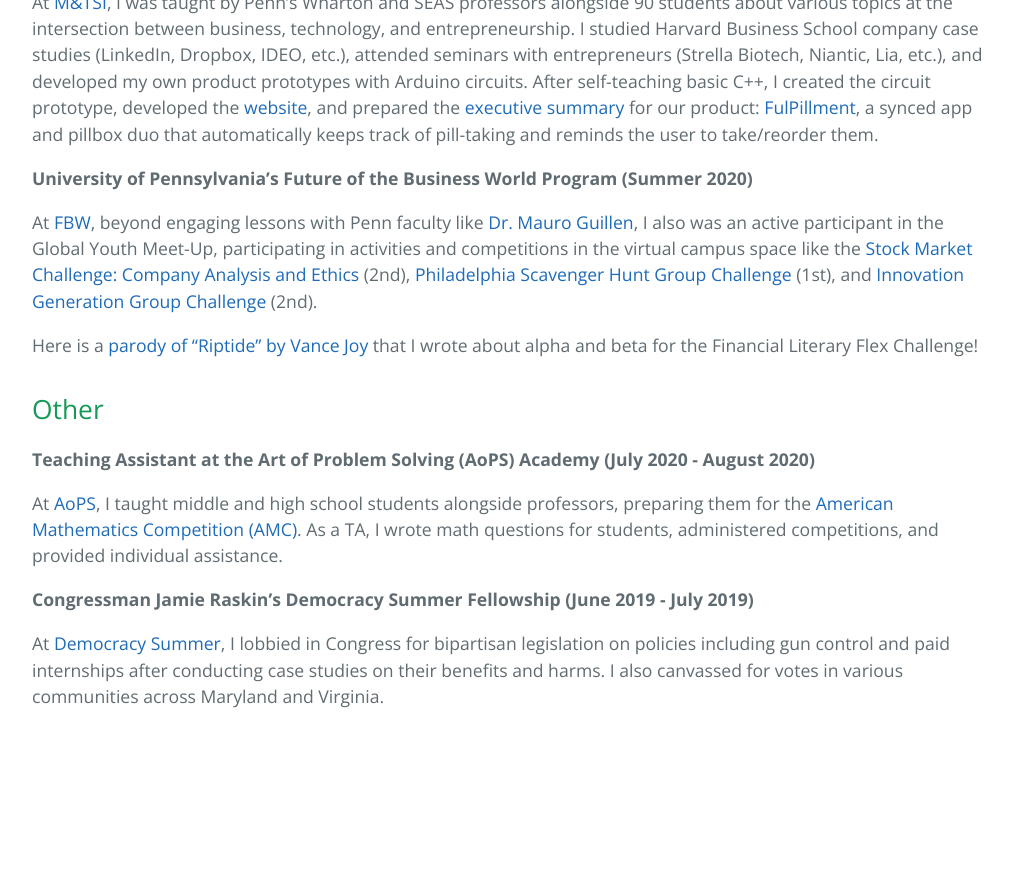
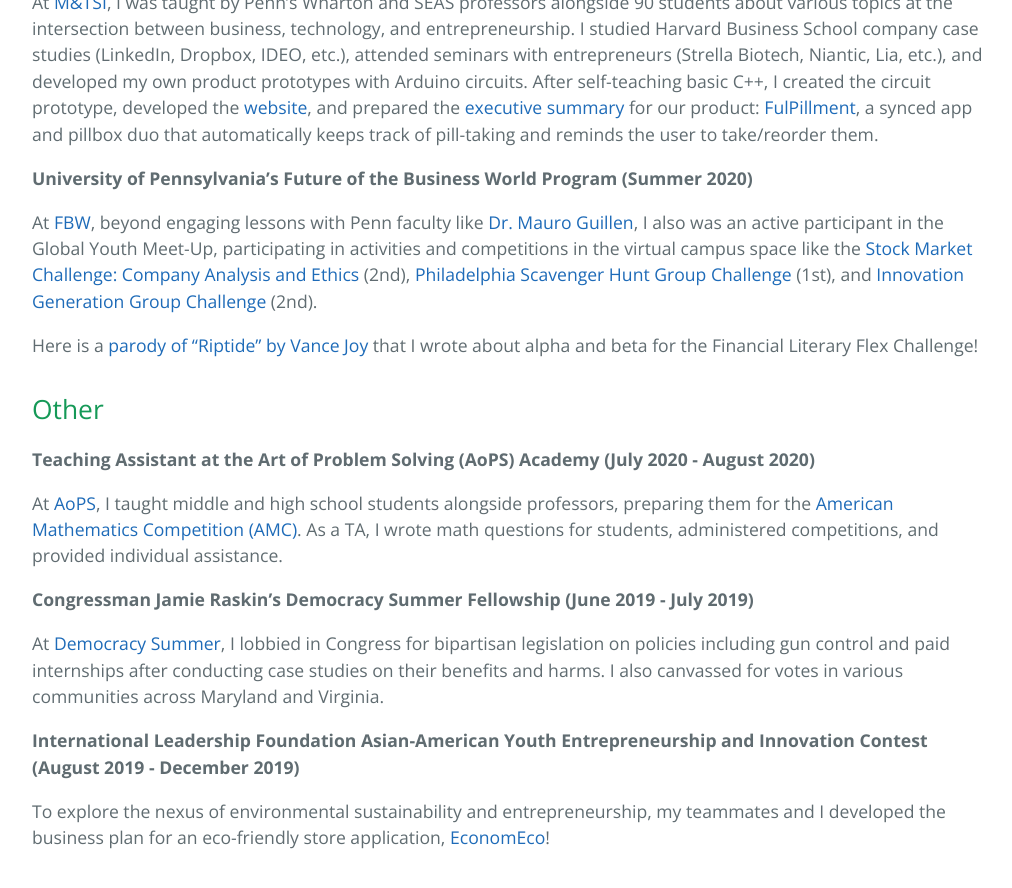
Before and after one commit to carinaxguo/carinaxguo.github.io, a Jekyll site: the page built from experience.html, in a window 1280 px wide and 900 px high, scrolled down 993 px. Shown: the top 888 px of the window, without its empty margins (128-1140 px from the left). Built offline with Jekyll 4.4.1, drawn with Linux system fonts in a browser that asks for light colours; before the commit the page ends 1752 px from its top, so only the background shows below that.

Commit message:
Update website

```diff
--- a/experience.html
+++ b/experience.html
@@ -33,9 +33,9 @@
       href="https://www.macmillanlearning.com/college/us/product/Public-Finance-and-Public-Policy/p/1319105254"
       ><i>Public Finance and Public Policy</i></a
     >
-    textbook, the most-used public finance textbook in America. I also
-    analyzed and compiled health insurance and retirement savings
-    statistics of American workers.
+    textbook, the most-used public finance textbook in America. I also analyzed
+    and compiled health insurance and retirement savings statistics of American
+    workers.
   </p>
 
   <b
@@ -165,4 +165,15 @@
     and harms. I also canvassed for votes in various communities across Maryland
     and Virginia.
   </p>
+
+  <b>
+    International Leadership Foundation Asian-American Youth Entrepreneurship
+    and Innovation Contest (August 2019 - December 2019)
+  </b>
+
+  <p>
+    To explore the nexus of environmental sustainability and entrepreneurship,
+    my teammates and I developed the business plan for an eco-friendly store
+    application, <a href="../assets/economeco.pdf">EconomEco</a>!
+  </p>
 </div>
```
Also changed, not shown: 2 other files.
